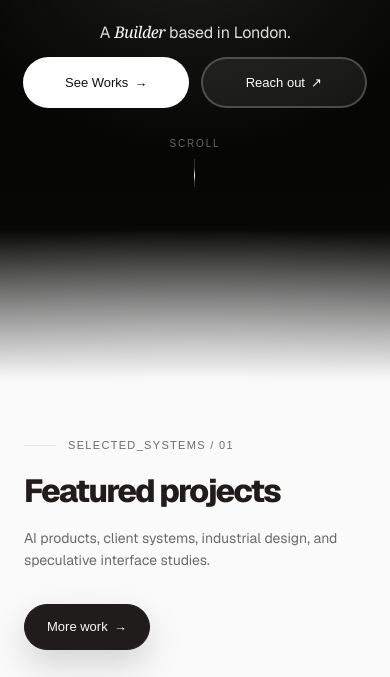
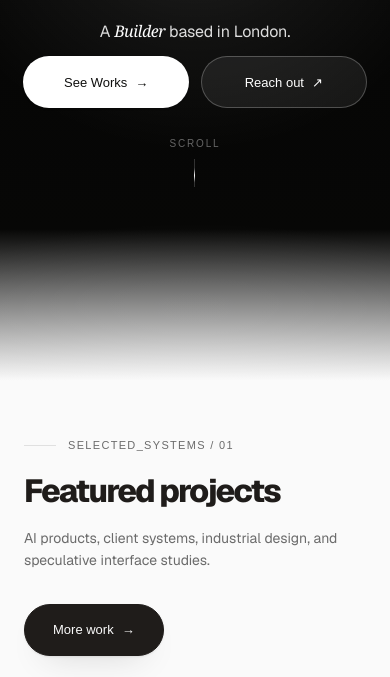
Before and after one commit to geff1005/yutongdesign, a Next.js app: page / in a window 390 px wide. Shown: the part 463-1140 px from the top of the page. Built offline with nearby package versions, Linux system fonts and the light colour scheme; a web font is replaced by a local one.

Commit message:
Unify homepage CTA styling

```diff
--- a/app/globals.css
+++ b/app/globals.css
@@ -663,20 +663,25 @@ a { color: inherit; text-decoration: none; }
   flex-wrap: wrap;
 }
 .hero .btn-solid {
-  background: #fff;
-  color: #10100f;
+  --cta-bg: #fff;
+  --cta-color: #10100f;
+  --cta-border: rgba(255, 255, 255, 0.92);
+  --cta-shadow: 0 1px 2px rgba(0, 0, 0, 0.22), 0 18px 48px -30px rgba(255, 255, 255, 0.76);
+  --cta-shadow-hover: 0 4px 16px rgba(0, 0, 0, 0.26), 0 26px 70px -34px rgba(255, 255, 255, 0.92);
 }
 .hero .btn-outline {
-  background: rgba(255, 255, 255, 0.07);
-  color: #fff;
-  border-color: rgba(255, 255, 255, 0.22);
+  --cta-bg: rgba(255, 255, 255, 0.07);
+  --cta-color: #fff;
+  --cta-border: rgba(255, 255, 255, 0.24);
+  --cta-shadow: none;
+  --cta-shadow-hover: 0 12px 34px -28px rgba(255, 255, 255, 0.7);
 }
 .hero .btn-solid:hover {
-  background: #10100f;
-  color: #fff;
+  background: var(--cta-bg);
+  color: var(--cta-color);
 }
 .hero .btn-outline:hover {
-  background: rgba(255, 255, 255, 0.12);
+  --cta-bg: rgba(255, 255, 255, 0.12);
 }
 
 @keyframes hero-kicker-in {
@@ -695,33 +700,63 @@ a { color: inherit; text-decoration: none; }
     filter: blur(0);
   }
 }
-.btn {
-  position: relative;
+.btn,
+.view-all-btn {
+  --cta-bg: hsl(var(--text));
+  --cta-color: hsl(var(--bg));
+  --cta-border: hsl(var(--text));
+  --cta-shadow: 0 1px 2px rgba(0, 0, 0, 0.08), 0 14px 34px -22px rgba(0, 0, 0, 0.46);
+  --cta-shadow-hover: 0 4px 12px rgba(0, 0, 0, 0.1), 0 22px 54px -30px rgba(0, 0, 0, 0.56);
+  position: relative;
+  isolation: isolate;
+  display: inline-flex;
+  align-items: center;
+  justify-content: center;
+  gap: 8px;
+  min-height: 52px;
+  padding: 0 28px;
   border-radius: 999px;
   font-size: 13px;
-  padding: 14px 28px;
-  transition: transform 0.3s ease;
-  display: inline-flex;
-  align-items: center;
-  gap: 6px;
-}
-.btn:hover { transform: scale(1.05); }
+  font-weight: 500;
+  text-decoration: none;
+  background: var(--cta-bg);
+  color: var(--cta-color);
+  border: 1px solid var(--cta-border);
+  box-shadow: var(--cta-shadow);
+  transition:
+    transform 240ms var(--ease-apple),
+    box-shadow 240ms var(--ease-apple),
+    background 240ms var(--ease-apple),
+    color 240ms var(--ease-apple),
+    border-color 240ms var(--ease-apple);
+}
+.btn:hover,
+.view-all-btn:hover,
+.btn:focus-visible,
+.view-all-btn:focus-visible {
+  transform: translateY(-2px) scale(1.025);
+  box-shadow: var(--cta-shadow-hover);
+  outline: none;
+}
 
 .btn-solid {
-  background: hsl(var(--text));
-  color: hsl(var(--bg));
+  --cta-bg: hsl(var(--text));
+  --cta-color: hsl(var(--bg));
+  --cta-border: hsl(var(--text));
 }
 .btn-solid:hover {
-  background: hsl(var(--bg));
-  color: hsl(var(--text));
+  background: var(--cta-bg);
+  color: var(--cta-color);
 }
 .btn-outline {
-  background: hsl(var(--bg));
-  color: hsl(var(--text));
-  border: 2px solid hsl(var(--stroke));
+  --cta-bg: transparent;
+  --cta-color: hsl(var(--text));
+  --cta-border: hsl(var(--stroke));
+  --cta-shadow: none;
+  --cta-shadow-hover: 0 1px 2px rgba(0, 0, 0, 0.08), 0 12px 28px -24px rgba(0, 0, 0, 0.5);
 }
 .btn-outline:hover {
-  border-color: transparent;
+  --cta-border: hsl(var(--text) / 0.24);
 }
 
 .btn-gradient-ring {
@@ -734,7 +769,8 @@ a { color: inherit; text-decoration: none; }
   transition: opacity 0.3s ease;
   z-index: -1;
 }
-.btn:hover .btn-gradient-ring {
+.btn:hover .btn-gradient-ring,
+.view-all-btn:hover .btn-gradient-ring {
   opacity: 1;
   animation: gradient-shift 6s ease infinite;
 }
@@ -743,7 +779,18 @@ a { color: inherit; text-decoration: none; }
   z-index: 1;
   display: inline-flex;
   align-items: center;
-  gap: 6px;
+  gap: 8px;
+  white-space: nowrap;
+}
+.btn-inner [aria-hidden] {
+  display: inline-block;
+  transition: transform 240ms var(--ease-apple);
+}
+.btn:hover .btn-inner [aria-hidden],
+.view-all-btn:hover .btn-inner [aria-hidden],
+.btn:focus-visible .btn-inner [aria-hidden],
+.view-all-btn:focus-visible .btn-inner [aria-hidden] {
+  transform: translateX(3px);
 }
 
 /* Scroll indicator */
@@ -901,32 +948,11 @@ section { position: relative; }
   margin: 0;
 }
 
-.view-all-btn {
-  position: relative;
-  display: inline-flex;
-  align-items: center;
-  gap: 6px;
-  font-size: 13px;
-  padding: 12px 22px;
-  border-radius: 999px;
-  background: hsl(var(--text));
-  border: 1px solid hsl(var(--text));
-  color: hsl(var(--bg));
-  box-shadow: 0 14px 34px rgba(0, 0, 0, 0.16);
-  transition: all 0.3s ease;
-}
-.view-all-btn:hover {
-  border-color: hsl(var(--text));
-  box-shadow: 0 18px 42px rgba(0, 0, 0, 0.2);
-  transform: scale(1.03);
-}
-@media (max-width: 768px) { .view-all-btn { display: none; } }
 @media (max-width: 768px) {
   .sw-section .view-all-btn {
     display: inline-flex;
     justify-self: start;
     width: fit-content;
-    min-height: 46px;
   }
 }
 
@@ -3980,11 +4006,16 @@ section { position: relative; }
   color: #c9ff9f;
 }
 .explorations-arc-section .view-all-btn {
-  background: rgba(255,255,255,0.08);
-  border-color: rgba(255,255,255,0.2);
-  color: #fff;
-  position: relative;
-  z-index: 5;
+  --cta-bg: #fff;
+  --cta-color: #10100f;
+  --cta-border: rgba(255, 255, 255, 0.92);
+  --cta-shadow: 0 1px 2px rgba(0, 0, 0, 0.22), 0 18px 52px -30px rgba(255, 255, 255, 0.8);
+  --cta-shadow-hover: 0 4px 16px rgba(0, 0, 0, 0.28), 0 28px 78px -34px rgba(255, 255, 255, 0.94);
+  position: relative;
+  z-index: 8;
+  margin-top: 24px;
+  min-height: 56px;
+  padding-inline: 30px;
 }
 
 .playground-cylinder-shell {
--- a/components/Explorations.tsx
+++ b/components/Explorations.tsx
@@ -247,13 +247,12 @@ export function Explorations() {
             orbiting outside client briefs.
           </p>
           <Link
-            className="view-all-btn"
-            style={{ display: "inline-flex", marginTop: 24 }}
+            className="view-all-btn explorations-cta"
             href="/play"
           >
             <span className="btn-gradient-ring" />
             <span className="btn-inner">
-              Run playground <span aria-hidden>→</span>
+              Enter playground <span aria-hidden>→</span>
             </span>
           </Link>
         </div>
--- a/components/Hero.tsx
+++ b/components/Hero.tsx
@@ -4,6 +4,7 @@ import { useEffect, useState } from "react";
 import { SITE } from "@/lib/site";
 
 const ROLES = SITE.roles;
+const articleForRole = (role: string) => (/^[aeiou]/i.test(role) ? "An" : "A");
 
 export function Hero() {
   const [roleIdx, setRoleIdx] = useState(0);
@@ -37,7 +38,7 @@ export function Hero() {
           {SITE.name} builds AI imagination tools.
         </h1>
         <p className="hero-role">
-          A&nbsp;
+          {articleForRole(ROLES[roleIdx])}&nbsp;
           <span key={roleIdx} className="hero-role-word animate-role-fade-in">
             {ROLES[roleIdx]}
           </span>
--- a/lib/site.ts
+++ b/lib/site.ts
@@ -10,7 +10,7 @@ export const SITE = {
     "Designing AI-enabled creative workflows where emerging tech and human craft meet.",
   roles: [
     "Designer",
-    "Engineer",
+    "Design Engineer",
     "Researcher",
     "Builder",
     "Futurist",
```
